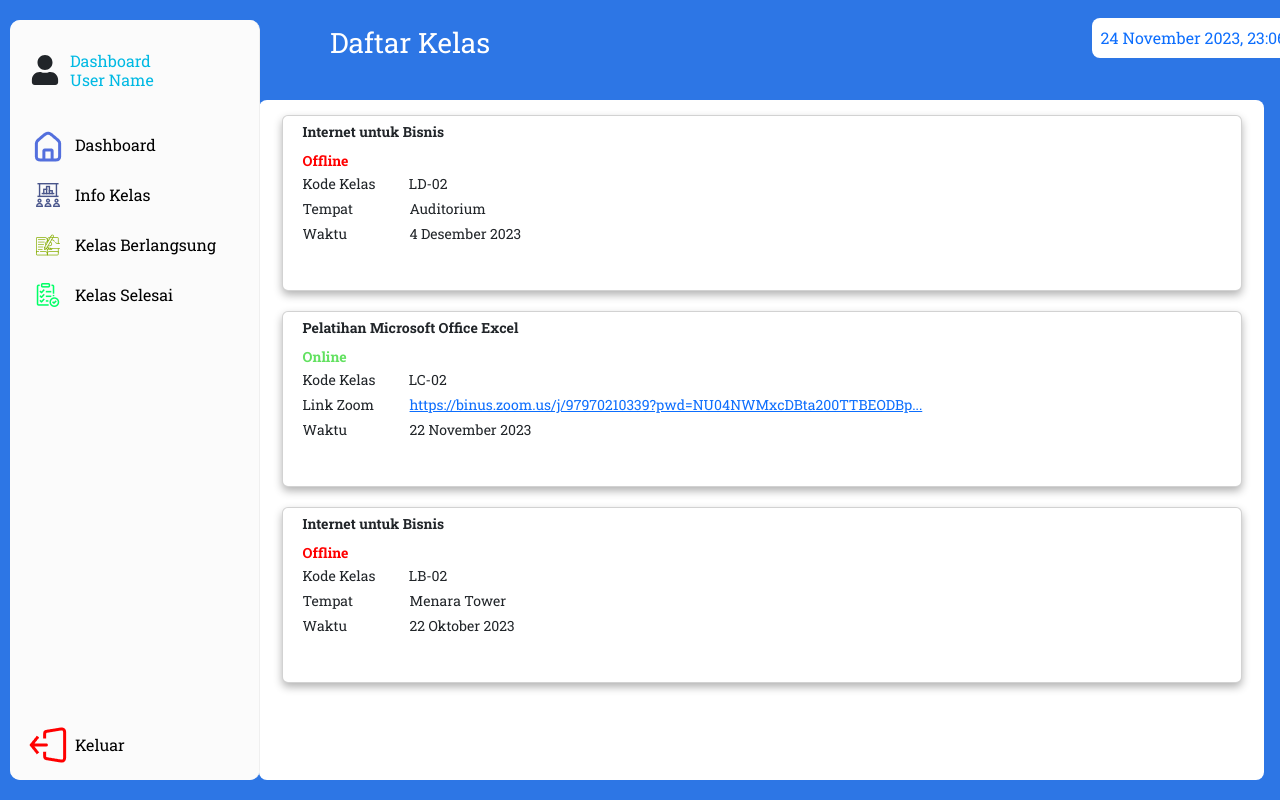
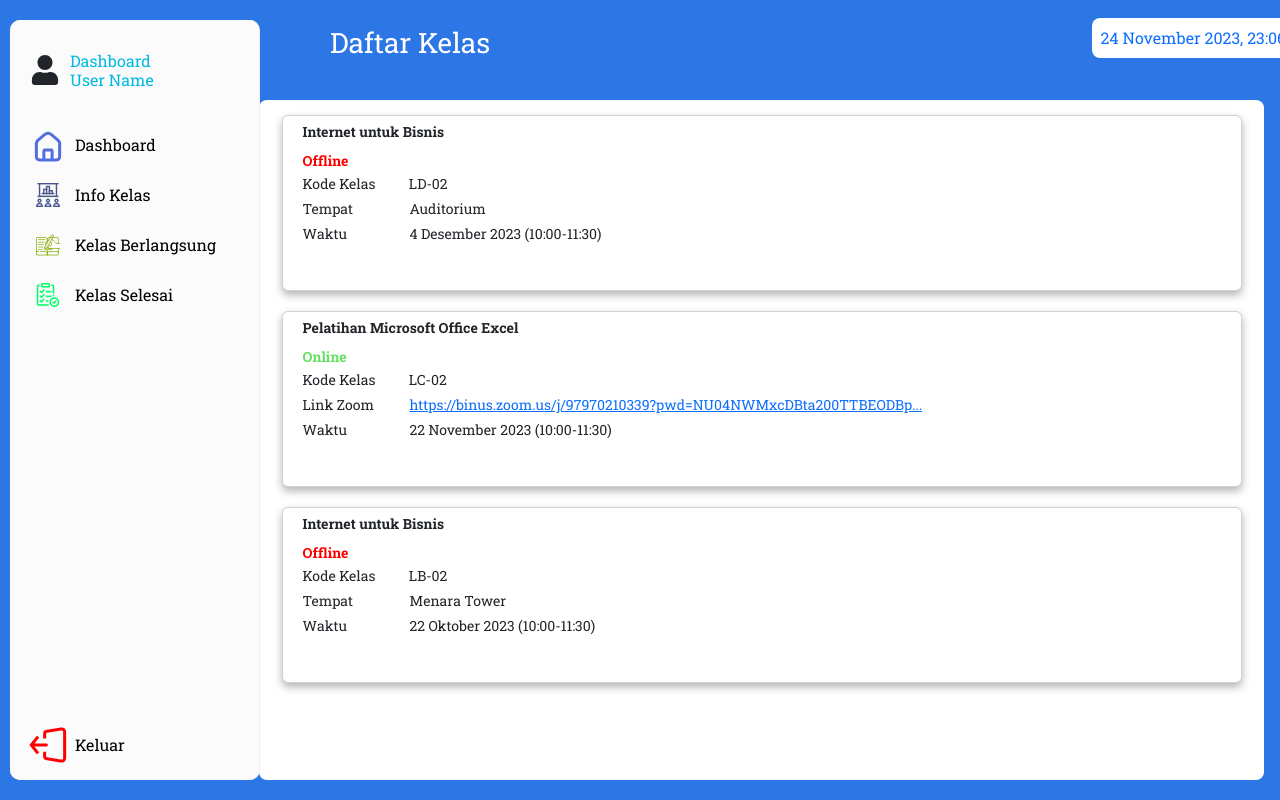
Before and after one commit to bryansupriadi/lms-dashboard, a React (Create React App) app: page /kelas-selesai in a window 1280 px wide. Built offline with nearby package versions, Linux system fonts and the light colour scheme.

Commit message:
first commit

```diff
--- a/src/Component/ClassCard.jsx
+++ b/src/Component/ClassCard.jsx
@@ -1,8 +1,15 @@
-const CardPart = ({ title, data }) => (
+import { Link } from "react-router-dom";
+
+const CardPart = ({ title, data, page }) => (
     <div className="card-container">
       <div className="part-title">{title}</div>
       {data.map((item, index) => (
-        <div key={index} className="card">
+        <Link
+        key={index}
+        to={`/${page}/${item.topic.replace(/\s+/g, '-').toLowerCase()}/${item.classCode.toLowerCase()}`}
+        style={{ textDecoration: 'none' }}
+        >
+        <div className="card">
           <div className="topic pb-2" style={{fontWeight: '700'}}>{item.topic}</div>
           <div className={`status ${item.status.toLowerCase()}`} style={{ color: item.status === 'Online' ? '#62E160' : '#FF0000', paddingBottom: '2px', fontWeight: '700' }}>{item.status}</div>
           <div className="class-code pb-1">
@@ -18,9 +25,10 @@ const CardPart = ({ title, data }) => (
           </div>
         )}
         <div className="time">
-          Waktu <span style={{ marginLeft: '59px' }}>{item.time}</span>
+          Waktu <span style={{ marginLeft: '59px' }}>{item.date} ({item.time})</span>
         </div>
         </div>
+        </Link>
       ))}
     </div>
   );
--- a/src/Component/Time.jsx
+++ /dev/null
@@ -1,6 +0,0 @@
-function Time() {
-
-
-}
-
-export default Time;
--- a/src/Component/UpcomingClass.jsx
+++ b/src/Component/UpcomingClass.jsx
@@ -2,14 +2,15 @@
 function UpcomingClass({upcomingClassInfo}) {
 
     const {classTime, className, topic} = upcomingClassInfo;
+    const cleanClassName = className.replace('-', '');
+
     return(
         <section className="content-upcoming d-flex flex-column align-items-start justify-content-center bg-white rounded-3 p-4">
             <h5 className="text-primary fs-6 font-weight-bold" style={{fontWeight: '600'}}>Kelas Mendatang</h5>
             <h6 className="text-secondary fs-6" style={{fontWeight: '500'}}>{classTime}</h6>
-                <h4 className="text-dark fs-5" style={{fontWeight: '900'}}>{className} - {topic}</h4>
+            <h4 className="text-dark fs-5" style={{fontWeight: '900'}}>{cleanClassName} - {topic}</h4>
         </section>
         )
 
     }
-
 export default UpcomingClass;
--- /dev/null
+++ b/src/Pages/ClassDetail.jsx
@@ -0,0 +1,30 @@
+import HeaderClass from "../Component/HeaderClass";
+import SidebarContent from "../Component/SidebarContent";
+import { useParams } from "react-router-dom";
+
+function ClassDetail() {
+
+    const { topic } = useParams();
+
+    function convertToTitleCase(str) {
+        return str
+          .replace(/-/g, " ")
+          .replace(/\b\w/g, (match) => match.toUpperCase());
+      }
+
+    return(
+        <div className="App">
+        <SidebarContent/>
+        <div className="class-detail-page-container">
+        <HeaderClass/>
+        <div className="content-detail d-flex flex-column align-items-start text-start bg-white rounded-3">
+            <span className="fs-4 p-3" style={{fontWeight: '700'}}>Topik : {convertToTitleCase(topic)}</span>
+        </div>
+        <div>
+        </div>
+        </div>
+        </div>
+    )
+}
+
+export default ClassDetail;
--- a/src/Pages/Dashboard.jsx
+++ b/src/Pages/Dashboard.jsx
@@ -6,9 +6,9 @@ import '../style/dashboard.css';
 
 function Dashboard() {
   const upcomingClassInfo = {
-    classTime: "10:00 AM",
-    className: "LB01",
-    topic: "Internet Untuk Bisnis",
+    classTime: "10:00-11:30",
+    className: "LC-02",
+    topic: "Pelatihan Microsoft Office Excel",
   };
 
     return (
--- a/src/Pages/Finished.jsx
+++ b/src/Pages/Finished.jsx
@@ -3,6 +3,7 @@ import HeaderClass from "../Component/HeaderClass";
 import SidebarContent from "../Component/SidebarContent";
 import CardPart from "../Component/ClassCard";
 import Pagination from "../Component/Pagination";
+import { Link } from "react-router-dom";
 import '../style/OnFinished.css';
 
 function SudahSelesai() {
@@ -14,32 +15,35 @@ function SudahSelesai() {
             status: 'Offline',
             classCode: 'LB-02',
             tempat: 'Menara Tower',
-            time: '22 October 2023 (10:00-11:30)'
+            date: '22 October 2023',
+            time: '10:00-11:30',
         },
         {   topic: 'Pelatihan Microsoft Office Excel',
             status: 'Online',
             classCode: 'LC-02',
             zoomLink: 'https://binus.zoom.us/j/97970210339?pwd=NU04NWMxcDBta200TTBEODBp...',
-            time: '22 November 2023 (10:00-11:30)'
+            date: '22 November 2023',
+            time: '10:00-11:30',
         },
         {   topic: 'Internet untuk Bisnis',
             status: 'Offline',
             classCode: 'LD-02',
             tempat: 'Auditorium',
-            time: '4 December 2023 (10:00-11:30)'
+            date: '4 December 2023',
+            time: '10:00-11:30',
         },
       ]);
 
       const sortedDoneData = [...doneData].sort((a, b) => {
-        const timeA = new Date(a.time);
-        const timeB = new Date(b.time);
+        const timeA = new Date(a.date);
+        const timeB = new Date(b.date);
         return timeB - timeA;
       });
 
-      const formattedTime = (time) => {
-          const day = time.getDate();
-          const month = time.toLocaleString("id-ID", { month: "long" });
-          const year = time.getFullYear();
+      const formattedTime = (date) => {
+          const day = date.getDate();
+          const month = date.toLocaleString("id-ID", { month: "long" });
+          const year = date.getFullYear();
 
           return `${day} ${month} ${year}`;
       };
@@ -47,7 +51,7 @@ function SudahSelesai() {
       const formattedSortedDoneData = sortedDoneData.map(item => {
           return {
               ...item,
-              time: formattedTime(new Date(item.time))
+              date: formattedTime(new Date(item.date))
           };
       });
 
@@ -62,7 +66,9 @@ function SudahSelesai() {
         <div className="finish-page-container">
         <HeaderClass />
         <section className="content-finish d-flex flex-column align-items-center text-start bg-white rounded-3">
-          <CardPart data={currentDone} />
+        <Link to="/kelas-selesai" style={{ textDecoration: 'none' }}>
+            <CardPart data={currentDone} page="kelas-selesai"/>
+        </Link>
           {formattedSortedDoneData.length > donePerPage && (
             <Pagination
             todosPerPage={donePerPage}
--- a/src/Pages/Ongoing.jsx
+++ b/src/Pages/Ongoing.jsx
@@ -4,6 +4,7 @@ import SidebarContent from "../Component/SidebarContent";
 import CardPart from "../Component/ClassCard";
 import Pagination from "../Component/Pagination";
 import '../style/OnFinished.css';
+import { Link } from "react-router-dom";
 
 function SedangBerjalan() {
     const [currentPage, setCurrentPage] = useState(1);
@@ -14,32 +15,35 @@ function SedangBerjalan() {
             status: 'Online',
             classCode: 'LB-02',
             zoomLink: 'https://binus.zoom.us/j/97970210339?pwd=NU04NWMxcDBta200TTBEODBp...',
-            time: '1 January 2024 (10:00-11:30)'
+            date: '1 January 2024',
+            time: '10:00-11:30'
         },
         {   topic: 'Pelatihan Microsoft Office Excel',
             status: 'Online',
             classCode: 'LC-02',
             zoomLink: 'https://binus.zoom.us/j/97970210339?pwd=NU04NWMxcDBta200TTBEODBp...',
-            time: '20 December 2023 (10:00-11:30)'
+            date: '20 December 2023',
+            time: '10:00-11:30'
         },
         {   topic: 'Internet untuk Bisnis',
             status: 'Online',
             classCode: 'LD-02',
             zoomLink: 'https://binus.zoom.us/j/97970210339?pwd=NU04NWMxcDBta200TTBEODBp...',
-            time: '4 February 2024 (10:00-11:30)'
+            date: '4 February 2024',
+            time: '10:00-11:30'
         },
       ]);
 
       const sortedTodoData = [...todoData].sort((a, b) => {
-        const timeA = new Date(a.time);
-        const timeB = new Date(b.time);
+        const timeA = new Date(a.date);
+        const timeB = new Date(b.date);
         return timeA - timeB;
       });
 
-      const formattedTime = (time) => {
-          const day = time.getDate();
-          const month = time.toLocaleString("id-ID", { month: "long" });
-          const year = time.getFullYear();
+      const formattedDate = (date) => {
+          const day = date.getDate();
+          const month = date.toLocaleString("id-ID", { month: "long" });
+          const year = date.getFullYear();
 
           return `${day} ${month} ${year}`;
       };
@@ -47,7 +51,7 @@ function SedangBerjalan() {
       const formattedSortedTodoData = sortedTodoData.map(item => {
           return {
               ...item,
-              time: formattedTime(new Date(item.time))
+              date: formattedDate(new Date(item.date))
           };
       });
 
@@ -62,7 +66,9 @@ function SedangBerjalan() {
         <div className="ongoing-page-container">
         <HeaderClass />
         <section className="content-ongoing d-flex flex-column align-items-center text-start bg-white rounded-3">
-          <CardPart data={currentTodos} />
+          <Link to="/kelas-berlangsung" style={{ textDecoration: 'none' }}>
+          <CardPart data={currentTodos} page="kelas-berlangsung"/>
+          </Link>
           {formattedSortedTodoData.length > todosPerPage && (
             <Pagination
             todosPerPage={todosPerPage}
--- a/src/index.js
+++ b/src/index.js
@@ -8,6 +8,7 @@ import { createBrowserRouter, RouterProvider } from 'react-router-dom';
 import Dashboard from './Pages/Dashboard';
 import Ongoing from './Pages/Ongoing';
 import Finished from './Pages/Finished';
+import ClassDetail from './Pages/ClassDetail';
 
 const router = createBrowserRouter([
   {
@@ -26,6 +27,10 @@ const router = createBrowserRouter([
     path: "/kelas-selesai",
     element: <Finished/>,
   },
+  {
+    path: "/:page/:topic/:classCode",
+    element: <ClassDetail/>,
+  },
 ])
 
 
--- a/src/style/OnFinished.css
+++ b/src/style/OnFinished.css
@@ -1,5 +1,6 @@
 .content-ongoing,
-.content-finish {
+.content-finish,
+.content-detail {
     width: 78.5vw;
     height: 85vh;
     margin-left: 19vw;
```
Also changed, not shown: src/data.js (added, +51 -0 lines). Lines whose indentation alone changed are shown as unchanged.
